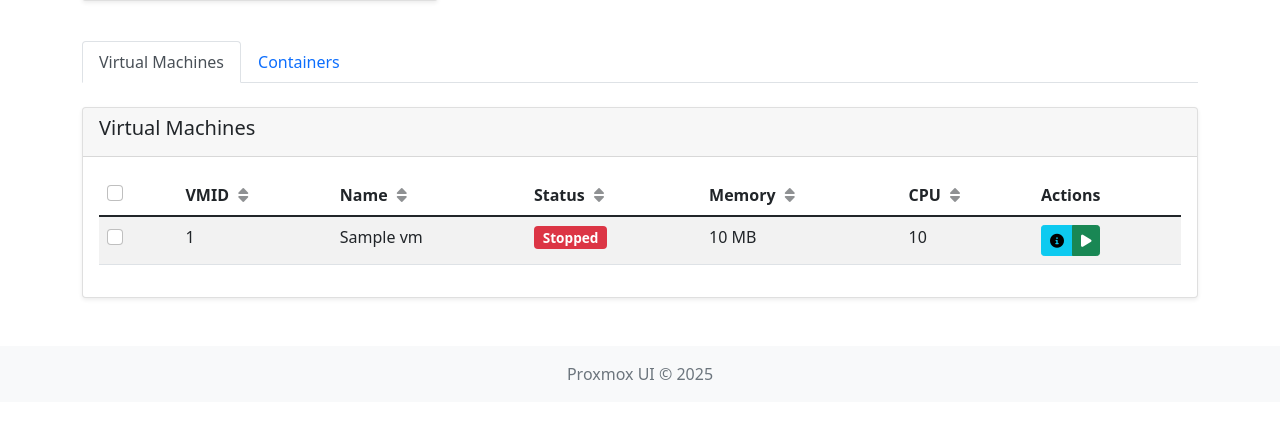
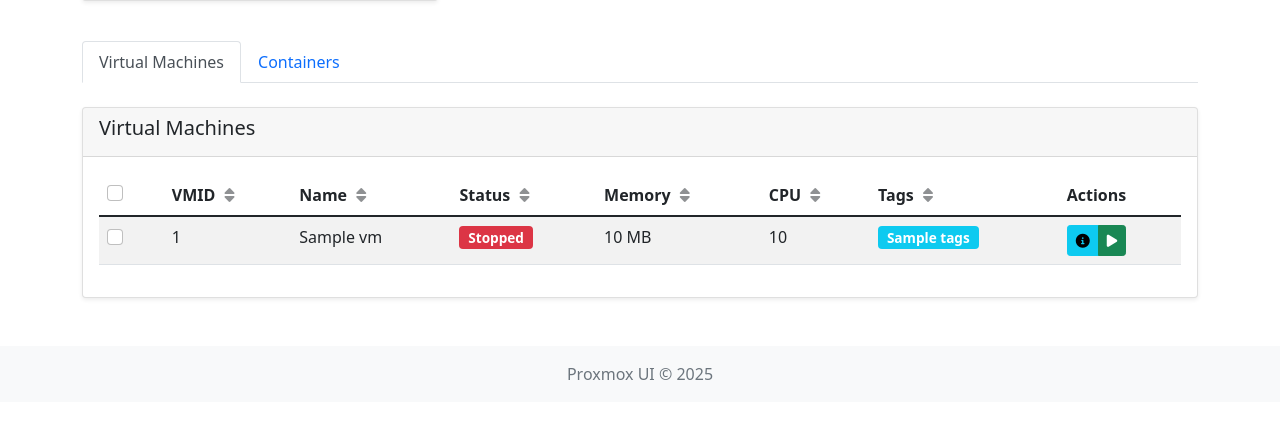
Before and after one commit to fabriziosalmi/proxima-ui, a Flask app: template app/templates/node_details.html in a window 1280 px wide. Shown: the part 506-940 px from the top of the page. Run offline with Flask 2, Linux system fonts and the light colour scheme; the template is opened without the code that fills it: most values are stand-ins (such as "Sample title", 1, 10 or a date in 2020); some libraries are stand-ins or nearby versions.

Commit message:
Add tags column to VM and container details tables

```diff
--- a/app/templates/node_details.html
+++ b/app/templates/node_details.html
@@ -122,6 +122,7 @@
                                     <th class="sortable" data-sort="status">Status <i class="fas fa-sort"></i></th>
                                     <th class="sortable" data-sort="memory">Memory <i class="fas fa-sort"></i></th>
                                     <th class="sortable" data-sort="cpu">CPU <i class="fas fa-sort"></i></th>
+                                    <th class="sortable" data-sort="tags">Tags <i class="fas fa-sort"></i></th>
                                     <th>Actions</th>
                                 </tr>
                             </thead>
@@ -153,6 +154,15 @@
                                             {{ vm.maxcpu }}
                                         {% else %}
                                             N/A
+                                        {% endif %}
+                                    </td>
+                                    <td data-value="{{ vm.tags|default('') }}">
+                                        {% if vm.tags is defined and vm.tags %}
+                                            {% for tag in vm.tags.split(',') %}
+                                                <span class="badge bg-info">{{ tag }}</span>
+                                            {% endfor %}
+                                        {% else %}
+                                            <small class="text-muted">No tags</small>
                                         {% endif %}
                                     </td>
                                     <td>
@@ -232,6 +242,7 @@
                                     <th class="sortable" data-sort="status">Status <i class="fas fa-sort"></i></th>
                                     <th class="sortable" data-sort="memory">Memory <i class="fas fa-sort"></i></th>
                                     <th class="sortable" data-sort="cpu">CPU <i class="fas fa-sort"></i></th>
+                                    <th class="sortable" data-sort="tags">Tags <i class="fas fa-sort"></i></th>
                                     <th>Actions</th>
                                 </tr>
                             </thead>
@@ -263,6 +274,15 @@
                                             {{ container.maxcpu }}
                                         {% else %}
                                             N/A
+                                        {% endif %}
+                                    </td>
+                                    <td data-value="{{ container.tags|default('') }}">
+                                        {% if container.tags is defined and container.tags %}
+                                            {% for tag in container.tags.split(',') %}
+                                                <span class="badge bg-info">{{ tag }}</span>
+                                            {% endfor %}
+                                        {% else %}
+                                            <small class="text-muted">No tags</small>
                                         {% endif %}
                                     </td>
                                     <td>
```
